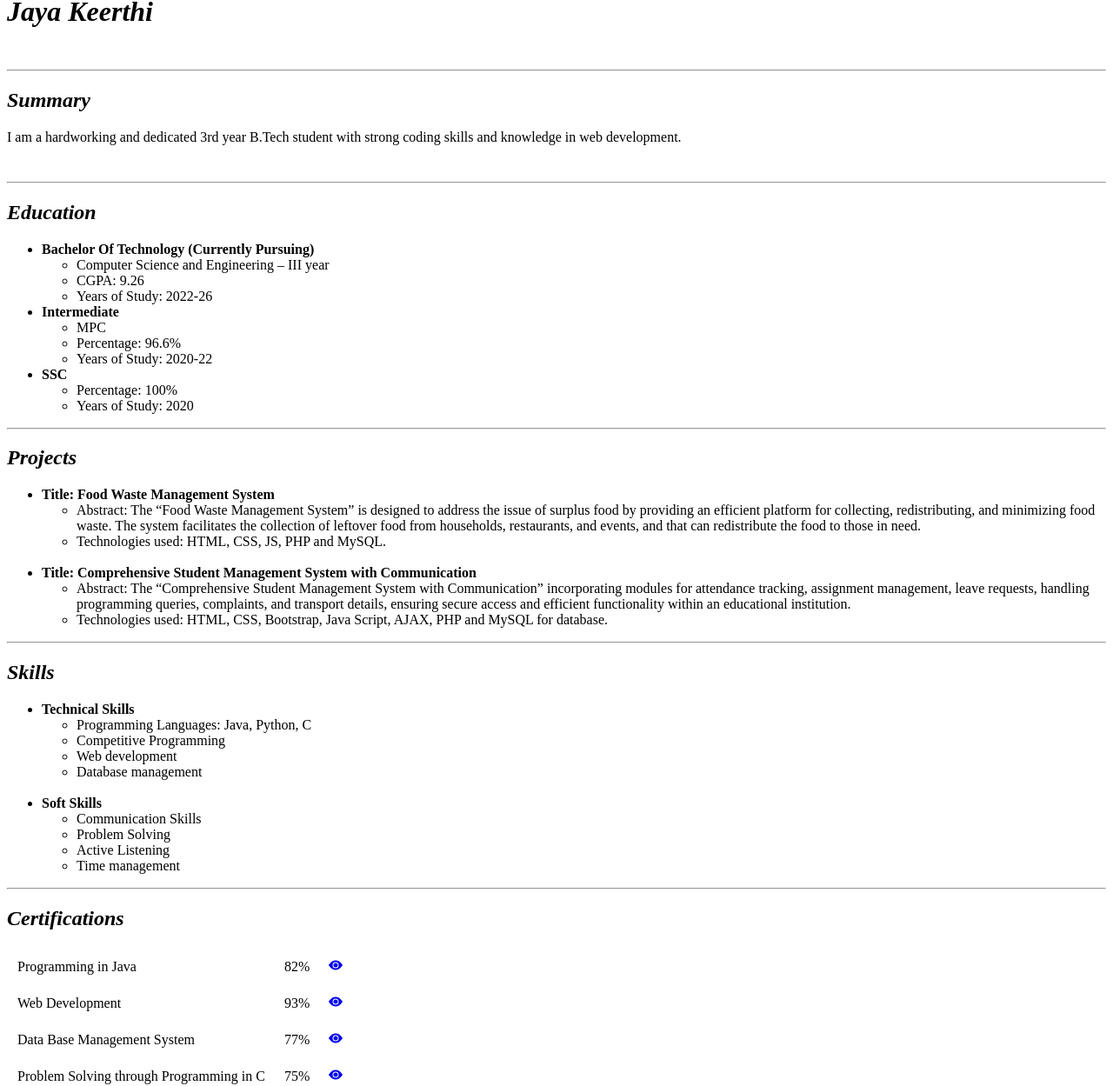
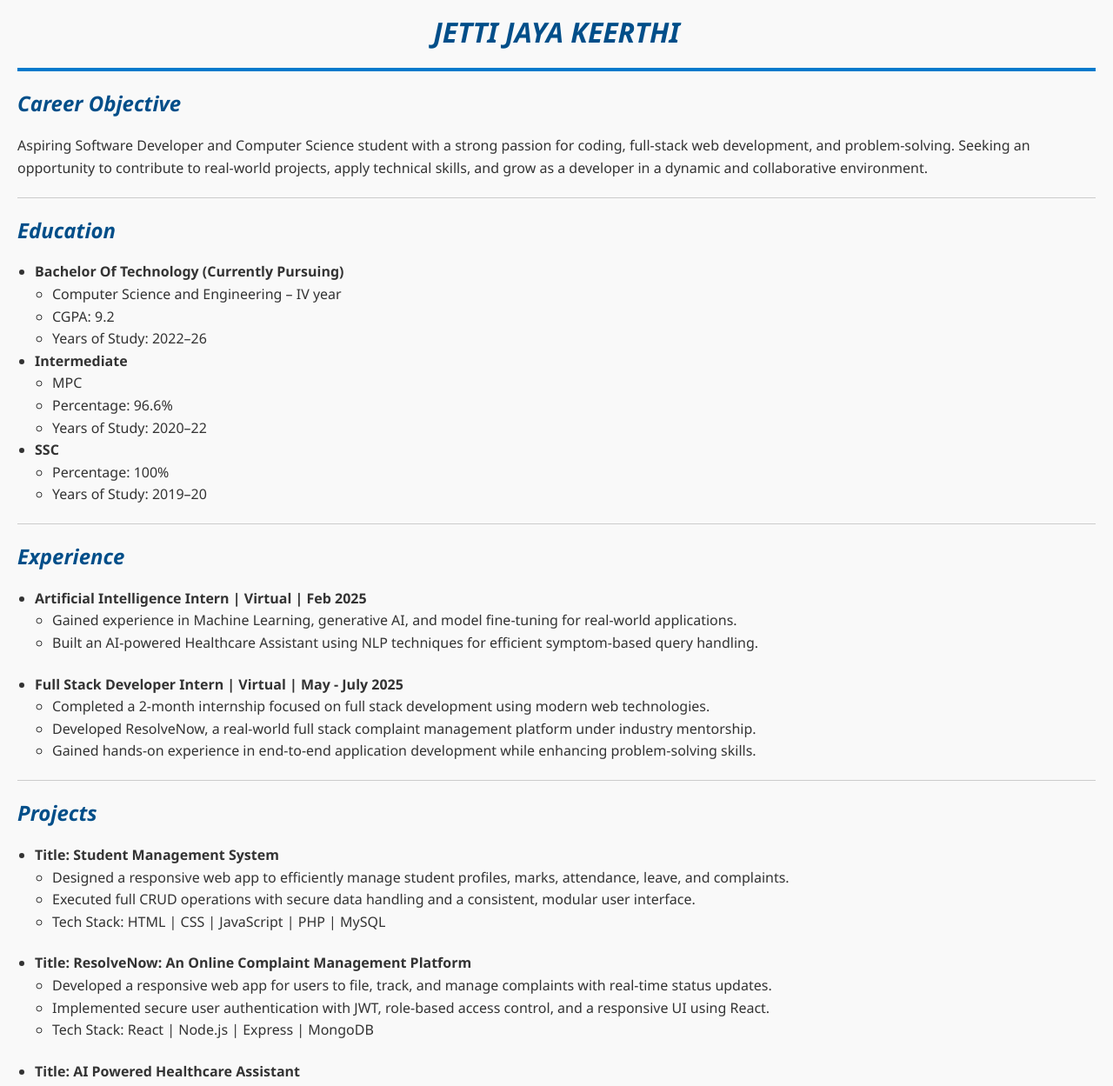
Before and after one commit to Keerthi132/my-portfolio, a plain HTML site: page resume/index.html in a window 1280 px wide. Shown: the part 26-1275 px from the top of the page at 87% size. Drawn offline with Linux system fonts and the light colour scheme.

Commit message:
Update index.html

```diff
--- a/resume/index.html
+++ b/resume/index.html
@@ -1,72 +1,188 @@
 <!DOCTYPE html>
 <html lang="en">
 <head>
-    <meta charset="UTF-8">
-    <meta name="viewport" content="width=device-width, initial-scale=1.0">
+  <meta charset="UTF-8" />
+  <meta name="viewport" content="width=device-width, initial-scale=1.0"/>
   <title>My Resume</title>
+  <style>
+    body {
+      font-family: 'Segoe UI', Tahoma, Geneva, Verdana, sans-serif;
+      margin: 0;
+      padding: 20px;
+      background-color: #f9f9f9;
+      color: #333;
+    }
+
+    h1 {
+      color: #004e89;
+      text-align: center;
+      margin-bottom: 0;
+    }
+
+    h2 {
+      color: #004e89;
+    }
+
+    .main-hr {
+      width: 100%;
+      height: 4px;
+      background-color: #007acc;
+      border: none;
+    }
+
+    hr {
+      border: none;
+      border-top: 1px solid #ccc;
+      margin: 20px 0;
+    }
+
+    ul {
+      list-style-type: disc;
+      padding-left: 20px;
+    }
+
+    ul ul {
+      list-style-type: circle;
+    }
+
+    table {
+      width: 100%;
+      border-collapse: collapse;
+      margin-top: 10px;
+      background-color: #fff;
+      box-shadow: 0 2px 5px rgba(0, 0, 0, 0.05);
+    }
+
+    td {
+      padding: 10px;
+      border: 1px solid #ddd;
+    }
+
+    a {
+      color: #007acc;
+      text-decoration: none;
+    }
+
+    a:hover {
+      text-decoration: underline;
+    }
+
+    footer {
+      text-align: center;
+      margin-top: 40px;
+      font-size: 0.9em;
+      color: #777;
+    }
+
+    svg {
+      fill: #007acc;
+      vertical-align: middle;
+    }
+
+    p, li {
+      line-height: 1.6;
+    }
+
+    ::selection {
+      background-color: #cce5ff;
+    }
+  </style>
 </head>
+
 <body>
-    <h1><i>Jaya Keerthi</i></h1>
-    <br/><hr/>
-    <h2><i>Summary</i></h2>
-    <p>I am a hardworking and dedicated 3rd year B.Tech student with strong coding skills and knowledge in web development.</p>
-    <br/><hr/>
+  <h1><i>JETTI JAYA KEERTHI</i></h1>
+  <hr class="main-hr"/>
+
+  <h2><i>Career Objective</i></h2>
+  <p>Aspiring Software Developer and Computer Science student with a strong passion for coding, full-stack web
+  development, and problem-solving. Seeking an opportunity to contribute to real-world projects, apply technical skills,
+  and grow as a developer in a dynamic and collaborative environment.</p>
+
+  <hr/>
   <h2><i>Education</i></h2>
   <ul>
     <li><b>Bachelor Of Technology (Currently Pursuing)</b></li>
     <ul type="circle">
-            <li>Computer Science and Engineering – III year </li>
-            <li>CGPA: 9.26</li>
-            <li>Years of Study: 2022-26 </li>
+      <li>Computer Science and Engineering – IV year </li>
+      <li>CGPA: 9.2</li>
+      <li>Years of Study: 2022–26 </li>
     </ul>
     <li><b>Intermediate</b></li>
     <ul type="circle">
       <li>MPC</li>
-            <li>Percentage: 96.6% </li>
-            <li>Years of Study: 2020-22 </li>
+      <li>Percentage: 96.6%</li>
+      <li>Years of Study: 2020–22</li>
     </ul>
     <li><b>SSC</b></li>
     <ul type="circle">
-            <li>Percentage: 100% </li>
-            <li>Years of Study: 2020 </li>
+      <li>Percentage: 100%</li>
+      <li>Years of Study: 2019–20</li>
     </ul>
   </ul>
+
   <hr/>
+
+  <h2><i>Experience</i></h2>
+  <ul>
+    <li><b>Artificial Intelligence Intern | Virtual | Feb 2025</b></li>
+    <ul type="circle">
+      <li>Gained experience in Machine Learning, generative AI, and model fine-tuning for real-world applications.</li>
+      <li>Built an AI-powered Healthcare Assistant using NLP techniques for efficient symptom-based query handling.</li>
+    </ul><br/>
+
+    <li><b>Full Stack Developer Intern | Virtual | May - July 2025</b></li>
+    <ul type="circle">
+      <li>Completed a 2-month internship focused on full stack development using modern web technologies.</li>
+      <li>Developed ResolveNow, a real-world full stack complaint management platform under industry mentorship.</li>
+      <li>Gained hands-on experience in end-to-end application development while enhancing problem-solving skills.</li>
+    </ul>
+  </ul>
+
+  <hr/>
+
   <h2><i>Projects</i></h2>
   <ul>
-        <li><b>Title: Food Waste Management System </b></li>
+    <li><b>Title: Student Management System</b></li>
     <ul type="circle">
-            <li>Abstract: The “Food Waste Management System” is designed to address the issue of surplus food by providing an
-                efficient platform for collecting, redistributing, and minimizing food waste. The system facilitates the collection of
-                leftover food from households, restaurants, and events, and that can redistribute the food to those in need.  </li>
-            <li>Technologies used: HTML, CSS, JS, PHP and MySQL. </li>
+      <li>Designed a responsive web app to efficiently manage student profiles, marks, attendance, leave, and complaints.</li>
+      <li>Executed full CRUD operations with secure data handling and a consistent, modular user interface.</li>
+      <li>Tech Stack: HTML | CSS | JavaScript | PHP | MySQL</li>
     </ul><br/>
-        <li><b>Title: Comprehensive Student Management System with Communication </b> </li>
+
+    <li><b>Title: ResolveNow: An Online Complaint Management Platform</b></li>
     <ul type="circle">
-            <li>Abstract: The “Comprehensive Student Management System with Communication” incorporating modules for
-                attendance tracking, assignment management, leave requests, handling programming queries, complaints, and
-                transport details, ensuring secure access and efficient functionality within an educational institution.  </li>
-            <li>Technologies used: HTML, CSS, Bootstrap, Java Script, AJAX, PHP and MySQL for database. </li>
+      <li>Developed a responsive web app for users to file, track, and manage complaints with real-time status updates.</li>
+      <li>Implemented secure user authentication with JWT, role-based access control, and a responsive UI using React.</li>
+      <li>Tech Stack: React | Node.js | Express | MongoDB</li>
+    </ul><br/>
+
+    <li><b>Title: AI Powered Healthcare Assistant</b></li>
+    <ul type="circle">
+      <li>Created an interactive healthcare chatbot using Streamlit and pre-trained NLP models to handle medical queries.</li>
+      <li>Combined ML-based text generation with rule-based logic to deliver accurate and accessible health guidance.</li>
+      <li>Tech Stack: Streamlit | Python | Hugging Face Transformers | NLP</li>
     </ul>
   </ul>
+
   <hr/>
+
   <h2><i>Skills</i></h2>
   <ul>
     <li><b>Technical Skills</b></li>
     <ul type="circle">
-            <li>Programming Languages:  Java, Python, C</li>
-            <li>Competitive Programming</li>
-            <li>Web development</li>
-            <li>Database management</li>
+      <li>Programming Languages: Java, Python, C</li>
+      <li>Web Development: HTML, CSS, JavaScript</li>
+      <li>Database Management: MySQL</li>
     </ul><br/>
     <li><b>Soft Skills</b></li>
     <ul type="circle">
-            <li>Communication Skills </li>
+      <li>Communication Skills</li>
       <li>Problem Solving</li>
       <li>Active Listening</li>
-            <li>Time management</li>
+      <li>Time Management</li>
     </ul>
   </ul>
+
   <hr/>
   <h2><i>Certifications</i></h2>
   <table cellpadding="10">
@@ -75,7 +191,7 @@
       <td>82%</td>
       <td>
         <a href="certificates/nptel/java.jpg">
-                    <svg xmlns="http://www.w3.org/2000/svg" width="16" height="16" fill="currentColor" class="bi bi-eye-fill" viewBox="0 0 16 16">
+          <svg xmlns="http://www.w3.org/2000/svg" width="16" height="16" class="bi bi-eye-fill" viewBox="0 0 16 16">
             <path d="M10.5 8a2.5 2.5 0 1 1-5 0 2.5 2.5 0 0 1 5 0"/>
             <path d="M0 8s3-5.5 8-5.5S16 8 16 8s-3 5.5-8 5.5S0 8 0 8m8 3.5a3.5 3.5 0 1 0 0-7 3.5 3.5 0 0 0 0 7"/>
           </svg>
@@ -87,7 +203,7 @@
       <td>93%</td>
       <td>
         <a href="certificates/Web Development.pdf">
-                    <svg xmlns="http://www.w3.org/2000/svg" width="16" height="16" fill="currentColor" class="bi bi-eye-fill" viewBox="0 0 16 16">
+          <svg xmlns="http://www.w3.org/2000/svg" width="16" height="16" class="bi bi-eye-fill" viewBox="0 0 16 16">
             <path d="M10.5 8a2.5 2.5 0 1 1-5 0 2.5 2.5 0 0 1 5 0"/>
             <path d="M0 8s3-5.5 8-5.5S16 8 16 8s-3 5.5-8 5.5S0 8 0 8m8 3.5a3.5 3.5 0 1 0 0-7 3.5 3.5 0 0 0 0 7"/>
           </svg>
@@ -95,11 +211,11 @@
       </td>
     </tr>
     <tr>
-            <td>Data Base Management System</td>
+      <td>Database Management System</td>
       <td>77%</td>
       <td>
         <a href="certificates/nptel/dbms.jpg">
-                    <svg xmlns="http://www.w3.org/2000/svg" width="16" height="16" fill="currentColor" class="bi bi-eye-fill" viewBox="0 0 16 16">
+          <svg xmlns="http://www.w3.org/2000/svg" width="16" height="16" class="bi bi-eye-fill" viewBox="0 0 16 16">
             <path d="M10.5 8a2.5 2.5 0 1 1-5 0 2.5 2.5 0 0 1 5 0"/>
             <path d="M0 8s3-5.5 8-5.5S16 8 16 8s-3 5.5-8 5.5S0 8 0 8m8 3.5a3.5 3.5 0 1 0 0-7 3.5 3.5 0 0 0 0 7"/>
           </svg>
@@ -111,7 +227,7 @@
       <td>75%</td>
       <td>
         <a href="certificates/nptel/c.jpg">
-                    <svg xmlns="http://www.w3.org/2000/svg" width="16" height="16" fill="currentColor" class="bi bi-eye-fill" viewBox="0 0 16 16">
+          <svg xmlns="http://www.w3.org/2000/svg" width="16" height="16" class="bi bi-eye-fill" viewBox="0 0 16 16">
             <path d="M10.5 8a2.5 2.5 0 1 1-5 0 2.5 2.5 0 0 1 5 0"/>
             <path d="M0 8s3-5.5 8-5.5S16 8 16 8s-3 5.5-8 5.5S0 8 0 8m8 3.5a3.5 3.5 0 1 0 0-7 3.5 3.5 0 0 0 0 7"/>
           </svg>
@@ -123,7 +239,7 @@
       <td>83%</td>
       <td>
         <a href="certificates/nptel/python.jpg">
-                    <svg xmlns="http://www.w3.org/2000/svg" width="16" height="16" fill="currentColor" class="bi bi-eye-fill" viewBox="0 0 16 16">
+          <svg xmlns="http://www.w3.org/2000/svg" width="16" height="16" class="bi bi-eye-fill" viewBox="0 0 16 16">
             <path d="M10.5 8a2.5 2.5 0 1 1-5 0 2.5 2.5 0 0 1 5 0"/>
             <path d="M0 8s3-5.5 8-5.5S16 8 16 8s-3 5.5-8 5.5S0 8 0 8m8 3.5a3.5 3.5 0 1 0 0-7 3.5 3.5 0 0 0 0 7"/>
           </svg>
@@ -138,12 +254,17 @@
     <li>Competitive Coding</li>
     <li>Building Personal Projects</li>
     <li>Algorithm & Data Structure Practice</li>
-        <li>Puzzle Solving & Brain Teasers</li>
     <li>Public Speaking & Technical Talks</li>
   </ul>
+
   <hr/>
-    <p><b><i>Contact Me on <a href="https://www.linkedin.com/in/jaya-keerthi-jetti-a53a5a334">LinkedIn</a></i></b></p>
-    <br/><hr/>
+  <h2><i>Contact</i></h2>
+  <ul>
+    <li>LinkedIn: <a href="https://www.linkedin.com/in/jaya-keerthi-jetti-a53a5a334/">jaya-keerthi-jetti-a53a5a334</a></li>
+    <li>GitHub: <a href="https://github.com/Keerthi132">Keerthi132</a></li>
+  </ul>
+  <hr/>
+
   <footer>
     <p>© Jaya Keerthi. All rights reserved.</p>
   </footer>
```
Lines whose indentation alone changed are shown as unchanged.
